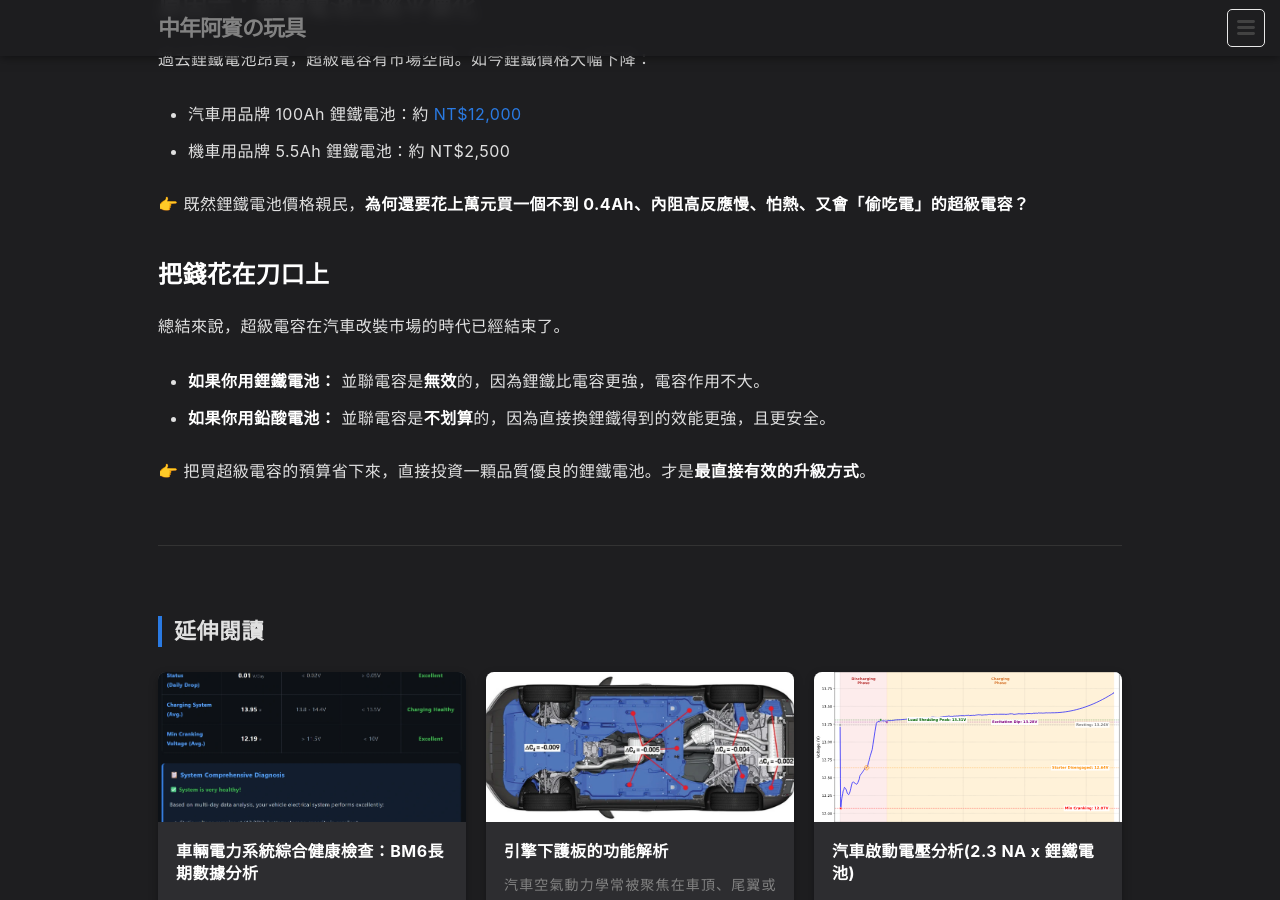
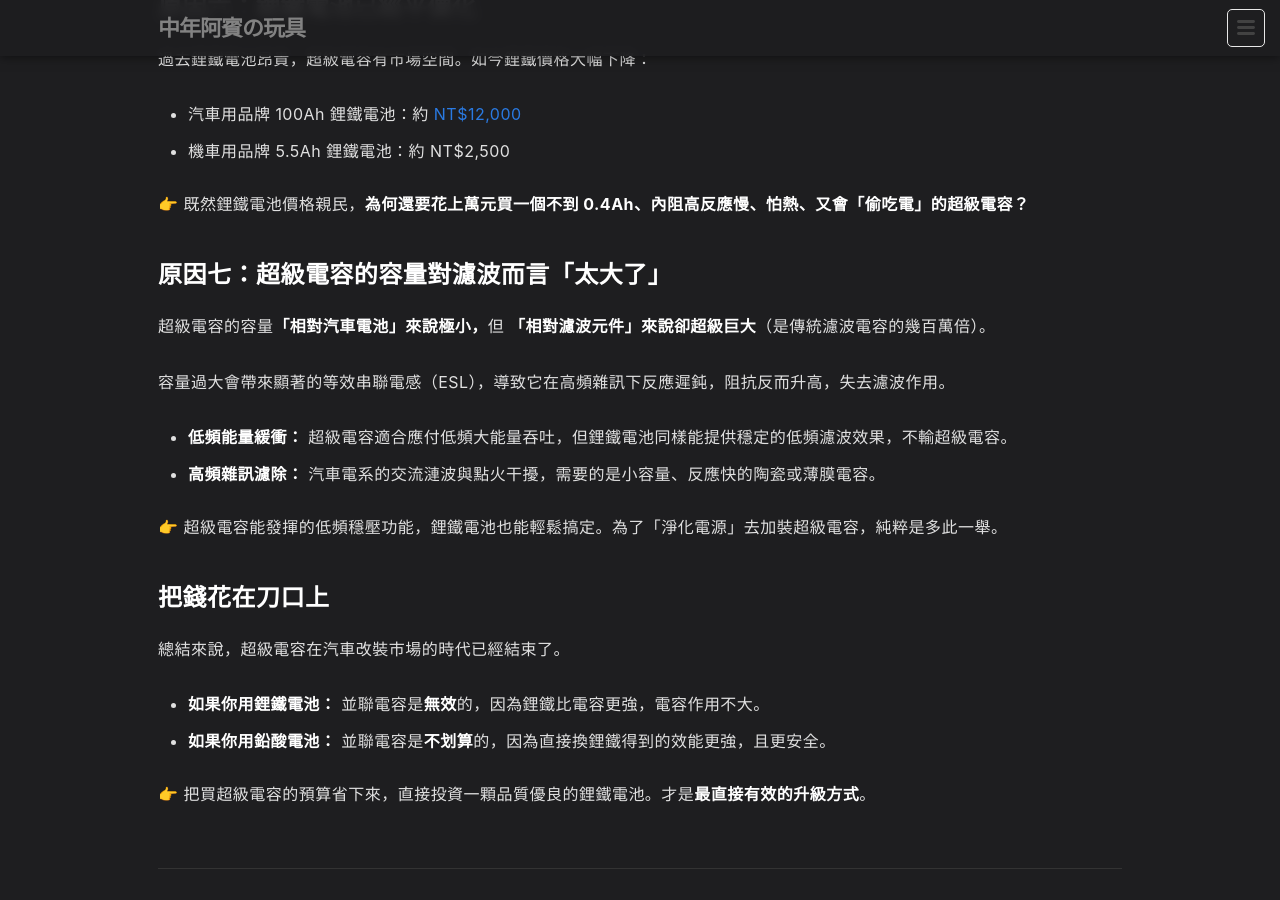
Before and after one commit to 1stbenz/1stbenz.github.io, a Jekyll site: the page built from _posts/zh/2025-10-18-dont-use-supercap.md, in a window 1280 px wide and 900 px high, scrolled down 3190 px. Built offline with Jekyll 4.4.1, drawn with Linux system fonts in a browser that asks for light colours.

Commit message:
Update 2025-10-18-dont-use-supercap.md

```diff
--- a/_posts/zh/2025-10-18-dont-use-supercap.md
+++ b/_posts/zh/2025-10-18-dont-use-supercap.md
@@ -33,6 +33,8 @@ faq:
     answer: "過去鋰鐵電池昂貴時，超級電容有其市場空間。但現在汽車用品牌 100Ah 鋰鐵電池價格已大幅下降至約 NT$12,000，機車用 5.5Ah 鋰鐵電池約 NT$2,500，使得超級電容的性價比大幅降低。"
   - question: "文章對於如何「把錢花在刀口上」的建議是什麼？"
     answer: "建議將購買超級電容的預算省下來，直接投資一顆品質優良的鋰鐵電池。這被認為是最直接有效的電系升級方式，因為並聯電容對鋰鐵電池是無效的，而直接換鋰鐵電池比並聯電容於鉛酸更划算且安全。"
+  - question: "文章前面說超級電容容量小，後面又說容量太大無法濾波，是不是矛盾？"
+    answer: "並不矛盾，這是參照物的不同。超級電容的容量「相對於汽車電池」極小（不到 0.4Ah），無法長時間供電；但「相對於高頻濾波電容」卻超級巨大（是普通濾波電容的數百萬倍）。因為容量與內部電感過大，面對高頻雜訊時反應遲鈍，所以無法發揮店家常宣稱的「淨化音響電源」等高頻濾波效果。"
 ---
 
 
@@ -137,6 +139,17 @@ faq:
 
 👉 既然鋰鐵電池價格親民，**為何還要花上萬元買一個不到 0.4Ah、內阻高反應慢、怕熱、又會「偷吃電」的超級電容？**
 
+## 原因七：超級電容的容量對濾波而言「太大了」
+
+超級電容的容量**「相對汽車電池」來說極小，**但 **「相對濾波元件」來說卻超級巨大**（是傳統濾波電容的幾百萬倍）。
+
+容量過大會帶來顯著的等效串聯電感（ESL），導致它在高頻雜訊下反應遲鈍，阻抗反而升高，失去濾波作用。
+
+- **低頻能量緩衝：** 超級電容適合應付低頻大能量吞吐，但鋰鐵電池同樣能提供穩定的低頻濾波效果，不輸超級電容。
+- **高頻雜訊濾除：** 汽車電系的交流漣波與點火干擾，需要的是小容量、反應快的陶瓷或薄膜電容。
+
+👉 超級電容能發揮的低頻穩壓功能，鋰鐵電池也能輕鬆搞定。為了「淨化電源」去加裝超級電容，純粹是多此一舉。
+
 ## 把錢花在刀口上
 
 總結來說，超級電容在汽車改裝市場的時代已經結束了。
```
